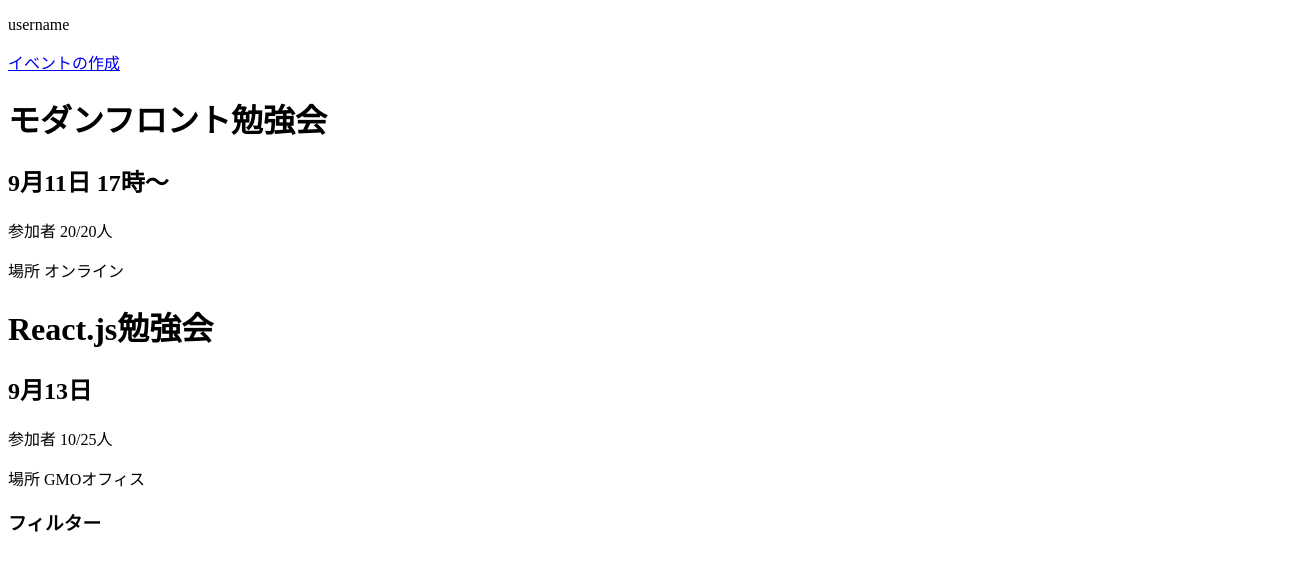
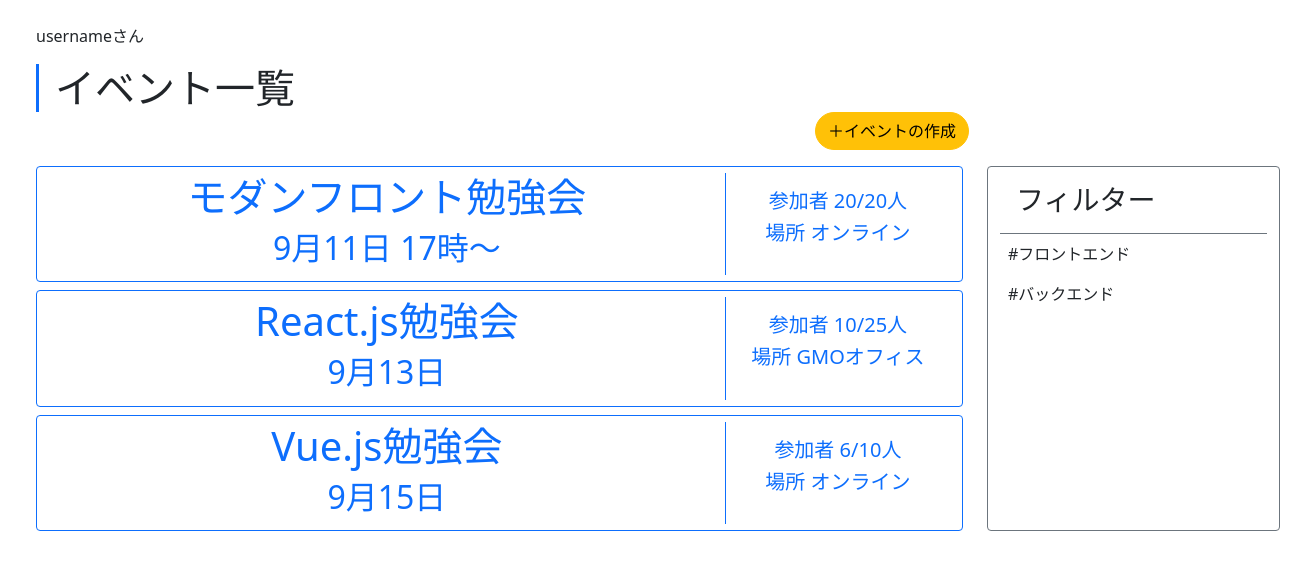
Before and after one commit to TAKAYAMAN2180/gmo-group-b-alfa, a Next.js app: page /home in a window 1280 px wide. Shown: the top 570 px of the page, 1304 px wide, since content can reach past the window. Built offline with nearby package versions, Linux system fonts and the light colour scheme; no server answers.

Commit message:
add-homepage-design

```diff
--- a/src/pages/_app.tsx
+++ b/src/pages/_app.tsx
@@ -1,6 +1,6 @@
 import type {AppProps} from 'next/app'
 import {SessionProvider} from "next-auth/react";
-
+import "../../public/bootstrap/css/bootstrap.min.css";
 
 function MyApp({Component, pageProps}: AppProps) {
     return (
--- a/src/pages/home/index.tsx
+++ b/src/pages/home/index.tsx
@@ -52,6 +52,14 @@ export default function Page() {
       "maxNumber": 25,
       "number": 10,
       "location": "GMOオフィス",
+    },
+    {
+      "id": 3,
+      "name": "Vue.js勉強会",
+      "date": "9月15日",
+      "maxNumber": 10,
+      "number": 6,
+      "location": "オンライン",
     }
   ]);
   useEffect(() => {
@@ -64,20 +72,41 @@ export default function Page() {
   }, [])
   return (
     <>
-  <p>username</p>
-  <a href="/event/new">イベントの作成</a>
-  <div>
+      <div className="m-4 pe-4 container-fluid">
+        <div className="">
+          <p>usernameさん</p>
+          <div className="col-9 d-flex justify-content-between">
+            <div className="pb-3">
+              <h1 className="border-primary border-start border-3 ps-3">イベント一覧</h1>
+            </div>
+            <a className="btn btn-warning rounded-pill mt-5" href="/event/new">＋イベントの作成</a>
+          </div>
+        </div>
+        <div className="row justify-content-around">
+          <div className="row gy-2 col-9">
             {tasks.map((task: any) =>
-    <div>
+              <div className="btn btn-outline-primary d-flex justify-content-around">
+                <div className="col-9">
                   <h1>{task.name}</h1>
                   <h2>{task.date}</h2>
-      <p>参加者 {task.number}/{task.maxNumber}人</p>
-      <p>場所  {task.location}</p>
+                </div>
+                <div className="col-3 border-primary border-start pt-3">
+                  <h5>参加者 {task.number}/{task.maxNumber}人</h5>
+                  <h5>場所  {task.location}</h5>
+                </div>
               </div>
             )}
           </div>
-  <div>
-    <h3>フィルター</h3>
+          <div className="row gy-2 col-3">
+            <div className="border border-secondary rounded">
+              <h3 className="border-bottom border-secondary p-3">フィルター</h3>
+              <div className="m-2">
+                <p>#フロントエンド</p>
+                <p>#バックエンド</p>
+              </div>
+            </div>
+          </div>
+        </div>
       </div>
     </>
   )
```
Lines whose indentation alone changed are shown as unchanged.
